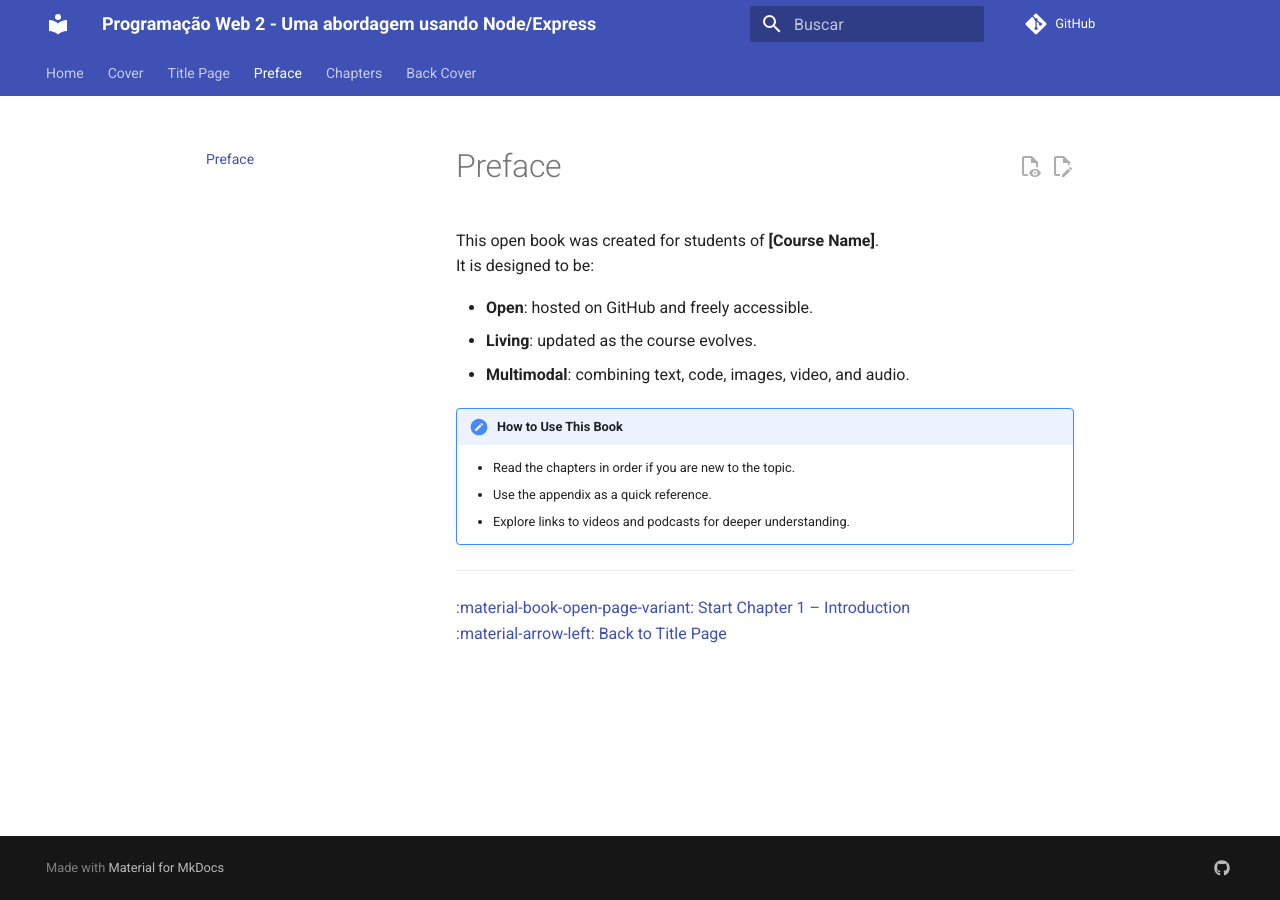
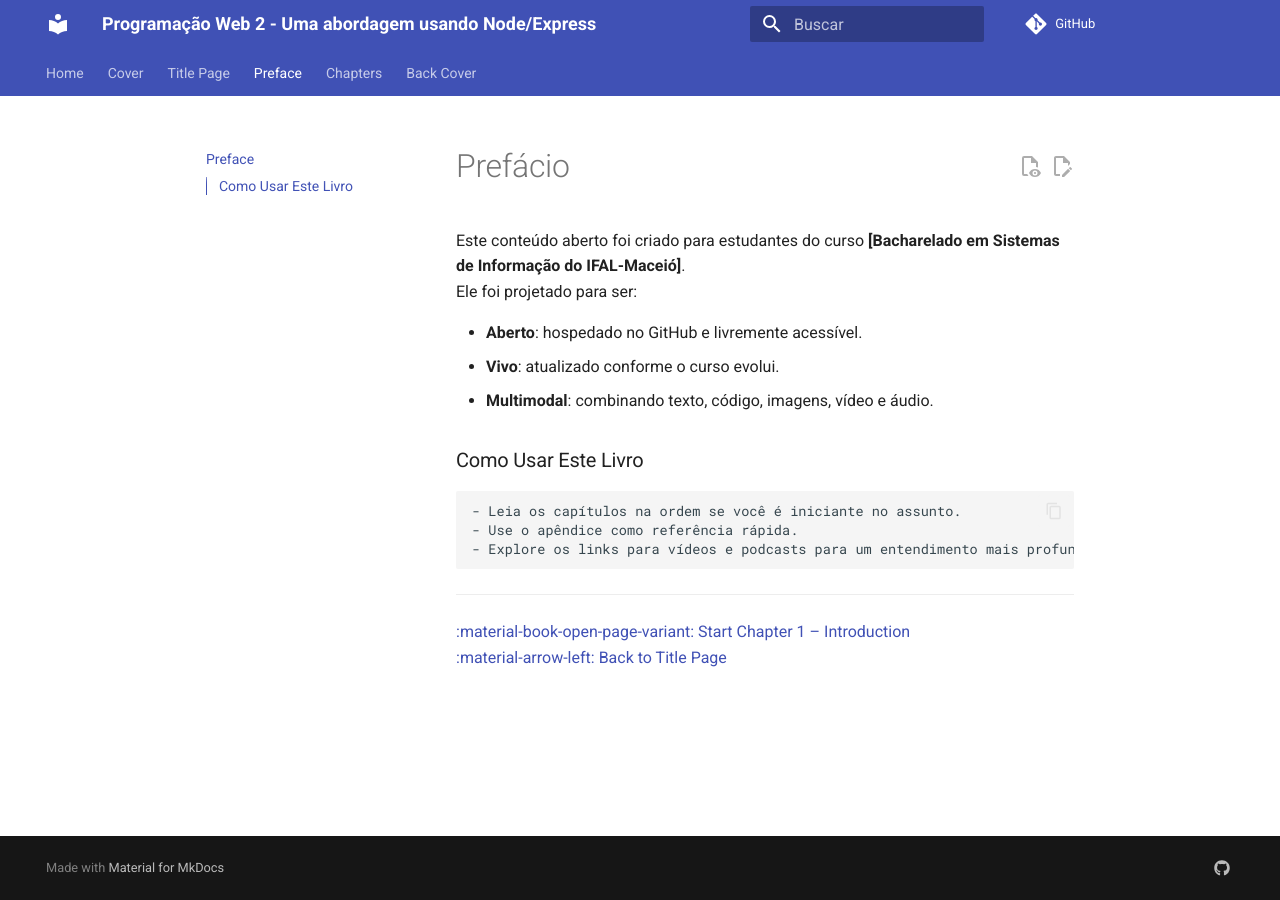
Before and after one commit to leofernandesmo/pweb2-book, an MkDocs documentation site: the page built from docs/preface.md, in a window 1280 px wide. Built offline with MkDocs 1.6.1 and Material for MkDocs 9.7.7, drawn with Linux system fonts in a browser that asks for light colours; comment, search, counter and statistics services are not loaded.

Commit message:
Translate preface content to Portuguese

```diff
--- a/docs/preface.md
+++ b/docs/preface.md
@@ -1,16 +1,16 @@
-# Preface
+# Prefácio
 
-This open book was created for students of **[Course Name]**.
-It is designed to be:
+Este conteúdo aberto foi criado para estudantes do curso **[Bacharelado em Sistemas de Informação do IFAL-Maceió]**.
+Ele foi projetado para ser:
 
-- **Open**: hosted on GitHub and freely accessible.
-- **Living**: updated as the course evolves.
-- **Multimodal**: combining text, code, images, video, and audio.
+- **Aberto**: hospedado no GitHub e livremente acessível.
+- **Vivo**: atualizado conforme o curso evolui.
+- **Multimodal**: combinando texto, código, imagens, vídeo e áudio.
 
-!!! note "How to Use This Book"
-    - Read the chapters in order if you are new to the topic.
-    - Use the appendix as a quick reference.
-    - Explore links to videos and podcasts for deeper understanding.
+### Como Usar Este Livro
+    - Leia os capítulos na ordem se você é iniciante no assunto.
+    - Use o apêndice como referência rápida.
+    - Explore os links para vídeos e podcasts para um entendimento mais profundo.
 
 ---
 
```
